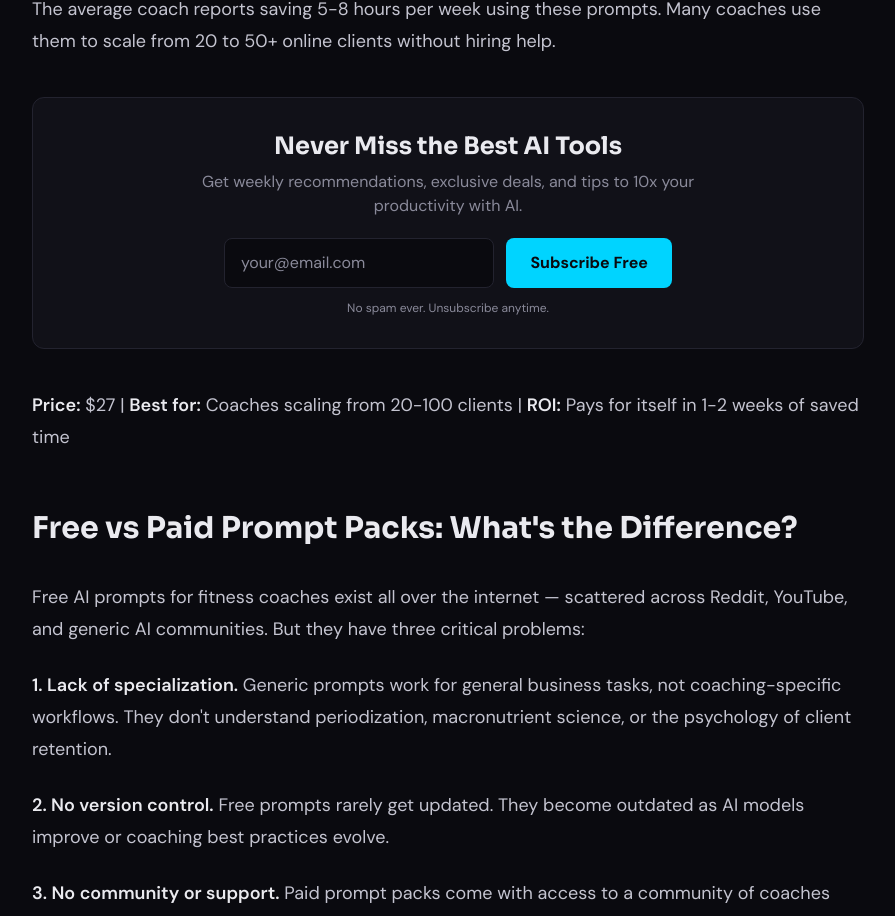
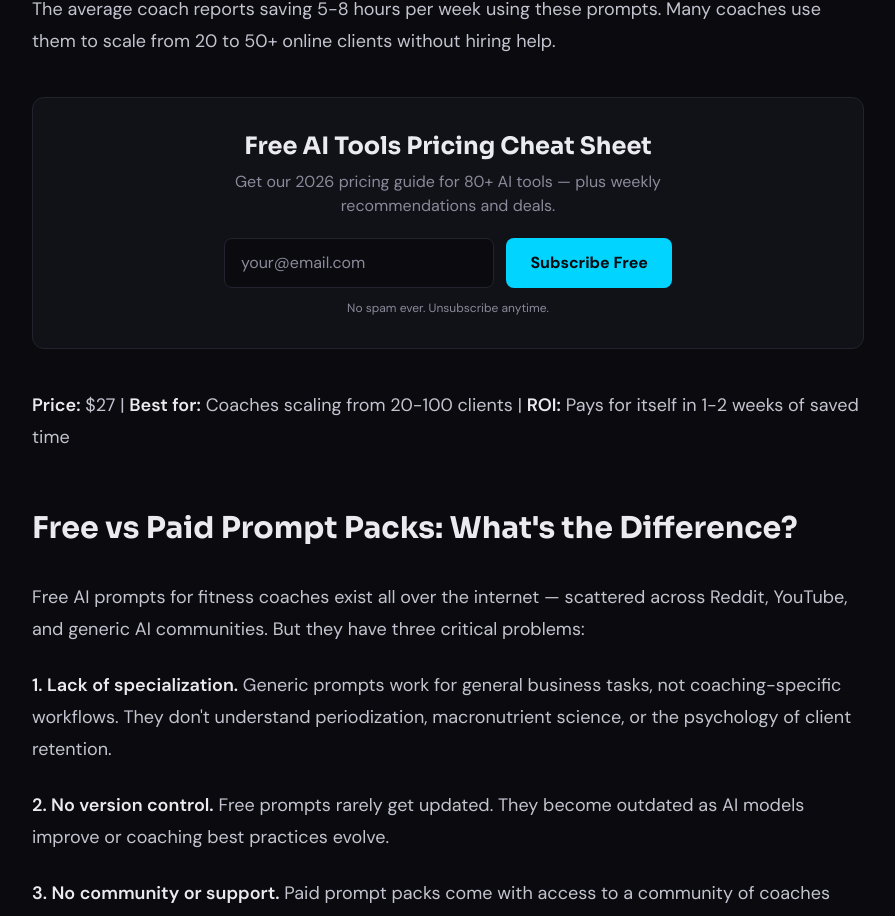
Before and after one commit to talhahbilal1-arch/social-media-empire, a Next.js app in the folder ai-tools-hub/: page /blog/best-ai-prompt-packs-fitness-coaches-2026 in a window 1280 px wide. Shown: the part 2951-3867 px from the top of the page, without its empty margins (192-1087 px from the left). Built offline with nearby package versions, Linux system fonts and the light colour scheme.

Commit message:
wip: ai-tools-hub/components/NewsletterSignup.js  01:11:27

```diff
--- a/ai-tools-hub/components/NewsletterSignup.js
+++ b/ai-tools-hub/components/NewsletterSignup.js
@@ -115,9 +115,9 @@ export default function NewsletterSignup({ variant = 'inline', className = '' })
   return (
     <div className={`bg-dark-surface border border-dark-border rounded-xl p-6 md:p-8 ${className}`}>
       <div className="text-center">
-        <h3 className="text-xl md:text-2xl font-bold text-dt mb-2">Never Miss the Best AI Tools</h3>
+        <h3 className="text-xl md:text-2xl font-bold text-dt mb-2">Free AI Tools Pricing Cheat Sheet</h3>
         <p className="text-dt-muted mb-5 max-w-lg mx-auto">
-          Get weekly recommendations, exclusive deals, and tips to 10x your productivity with AI.
+          Get our 2026 pricing guide for 80+ AI tools — plus weekly recommendations and deals.
         </p>
         <form onSubmit={handleSubmit} className="flex flex-col sm:flex-row gap-3 max-w-md mx-auto">
           <input
```
